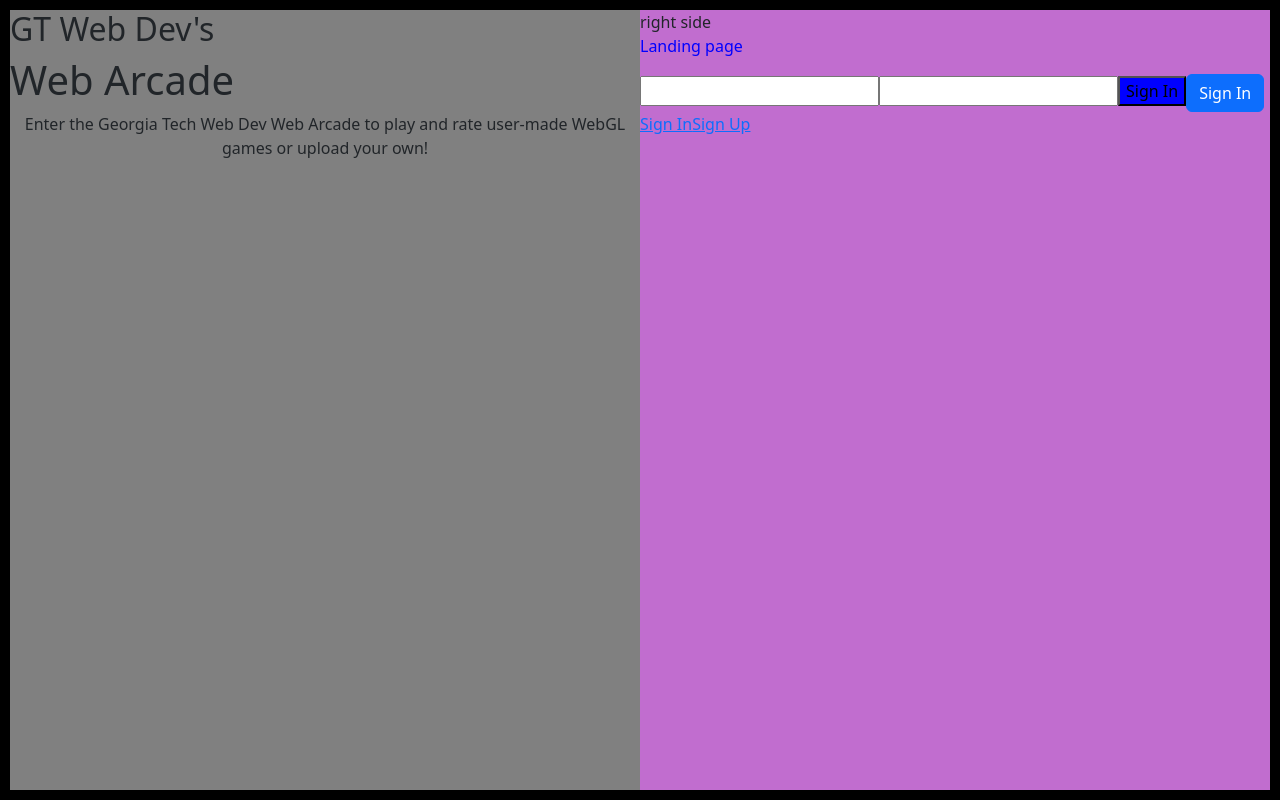
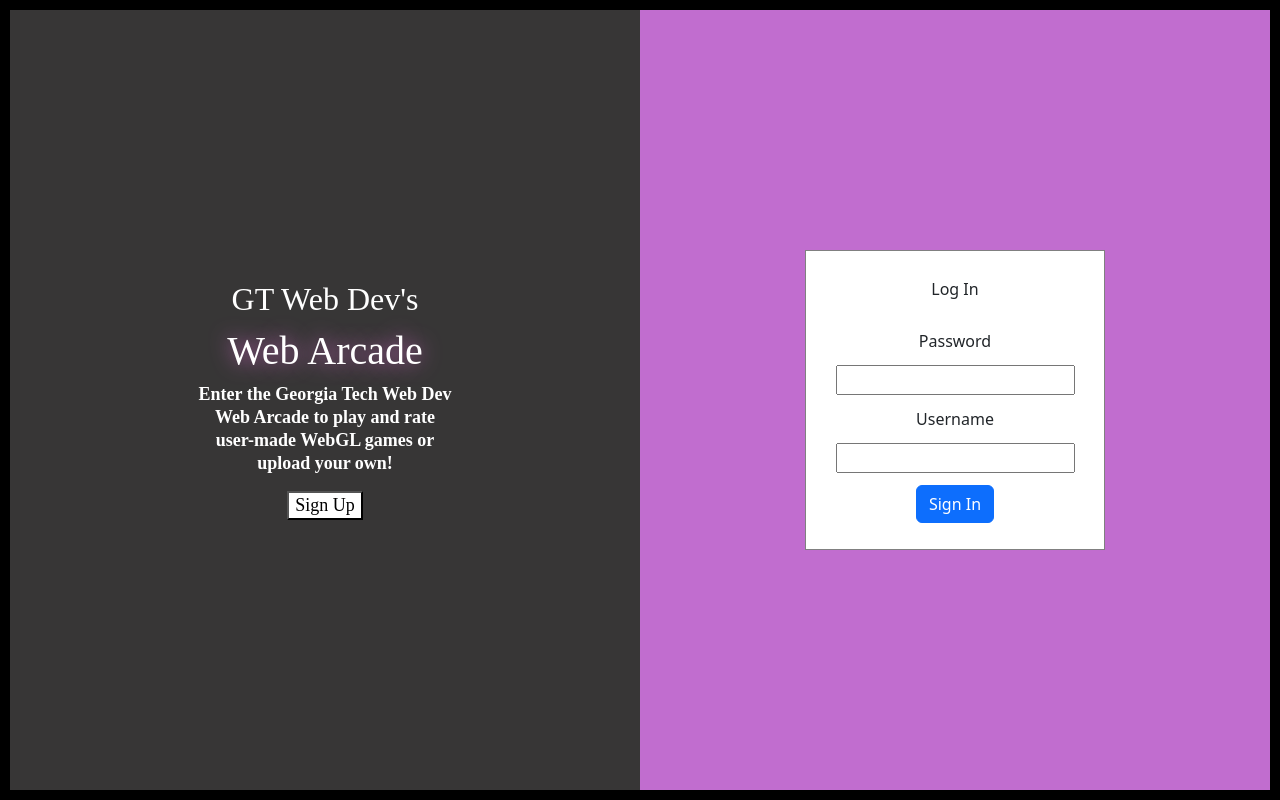
Before and after one commit to GTWebArcade/webarcade-webapp, a React (Create React App) app: page / in a window 1280 px wide. Built offline with nearby package versions, Linux system fonts and the light colour scheme.

Commit message:
Landing Page Styles look good for now!

```diff
--- a/src/component/landing/index.js
+++ b/src/component/landing/index.js
@@ -2,20 +2,16 @@
 import Button from 'react-bootstrap/Button';
 import styles from './styles.module.css';
 
-// function SignInBox() {
-//   return (
-//     <div>
-
-//     </div>
-//   );
-// }
 function LeftSide() {
   return (
-    <div className={styles.leftside}>
+    <div className={styles.leftSide}>
+        <div className={styles.leftBox}>
         <h2>GT Web Dev's</h2>
-      <h1>Web Arcade</h1>
+        <h1 className={styles.neon}>Web Arcade</h1>
         <p className={styles.bodyText}>Enter the Georgia Tech Web Dev Web Arcade to play
           and rate user-made WebGL games or upload your own!</p>
+        <button className ={styles.signUpButton}>Sign Up</button>
+        </div>
     </div>
   );
 }
@@ -35,15 +31,15 @@
   }
   return (
     <div className={styles.rightSide}>
-        right side
+        <div className={styles.box}>
           <div className={styles.signInBox}>
-        <p className={styles.dummyStyle}>Landing page</p>
+          <p>Log In</p>
+            <label className={styles.inline}>Password</label>
             <input type="text" value={username} onChange={(event) => { setUsername(event?.target?.value); }}/>
+            <label className={styles.inline}>Username</label>
             <input type="password" value={password} onChange={(event) => { setPassword(event?.target?.value); }}/>
-          <button className ={styles.buttonStyle} onClick={() => { signIn(); }}>Sign In</button>
             <Button onClick={() => { signIn(); }}variant="primary">Sign In</Button>
-          <a href='/sign-in'>Sign In</a>
-          <a href='/sign-up'>Sign Up</a>
+          </div>
         </div>
     </div>
   );
--- a/src/component/landing/styles.module.css
+++ b/src/component/landing/styles.module.css
@@ -1,28 +1,69 @@
-.dummyStyle {
-    color: blue;
-}
 h1 {
     font-weight: 500;
 }
 
-.buttonStyle {
-    background-color: blue;
+.signUpButton {
+    background-color: white;
 }
 
+.inline {
+    text-align: left;
+}
+.box {
+    width: 300px;
+    height: 300px;
+    background:#ffffff;
+    margin: 0 auto;
+}
 .signInBox {
-    display: inline-block;
+    margin: auto;
+    display: flex;
+    flex-direction: column;
+    justify-content: center;
+    justify-content: space-around;
+    align-items: center;
+    border: solid black 10px;
+    min-width:200px;
+    min-height:80px;
+    width: 300px;
+    height: 300px;
+    border:1px solid grey;
+    padding:20px;
+}
+
+.leftSide {
+    display: flex;
+    flex: 0.5;
+    justify-content: center;
+    background: rgb(55, 54, 54);
+    width: 50vh;
+
+    font-family: 'IBM Plex Mono';
+    font-style: normal;
+    font-weight: 600;
+    font-size: 18px;
+    line-height: 23px;
+
+    color: #FFFFFF;
+
+}
+
+.leftBox {
+    margin: auto;
+    display: flex;
+    flex-direction: column;
     justify-content: center;
     align-items: center;
-}
-
-.leftside {
-    flex: 0.5;
-    background: gray;
-    width: 50vh;
+    width: 300px;
+    height: 300px;
+    padding: 20px;
 }
 
 .rightSide {
+    display: flex;
     flex: 0.5;
+    justify-content: center;
+    align-items: center;
     background-color: #c16dcf;
 }
 
@@ -36,3 +77,16 @@
 .bodyText {
     text-align: center;
 }
+
+.neon {
+    text-shadow: 0px 0px 20px #C262B8;
+}
+
+.neon:after {
+    content: attr(data-text);
+    position: absolute;
+    top: 0;
+    Left: 0;
+    padding: 0 20px;
+
+}
```
Lines whose indentation alone changed are shown as unchanged.
